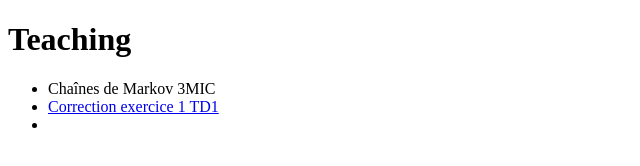
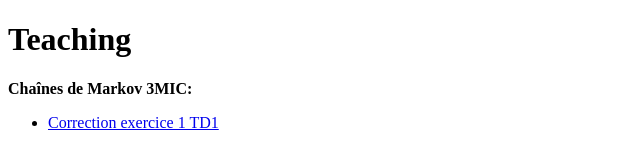
Before and after one commit to jordanserres/jordanserres.github.io, a plain HTML site: page Teaching.html in a window 1280 px wide. Shown: the whole page, without its empty margins (0-640 px from the left). Drawn offline with nearby package versions, Linux system fonts and the light colour scheme.

Commit message:
Update Teaching.html

```diff
--- a/Teaching.html
+++ b/Teaching.html
@@ -28,12 +28,10 @@
 
 <H1 CLASS="western">Teaching</H1>
 
+
+	<B>Chaînes de Markov 3MIC:</B>
 <UL>
-	<LI> Chaînes de Markov 3MIC</LI>
 	<LI> <A HREF="https://jordanserres.github.io/files/correction%20EXO%201%20TD1%20Chaines%20de%20Markov.pdf">Correction exercice 1 TD1</A> </LI>
-	<LI> </LI>
-
-
 
 </UL>
 
```
